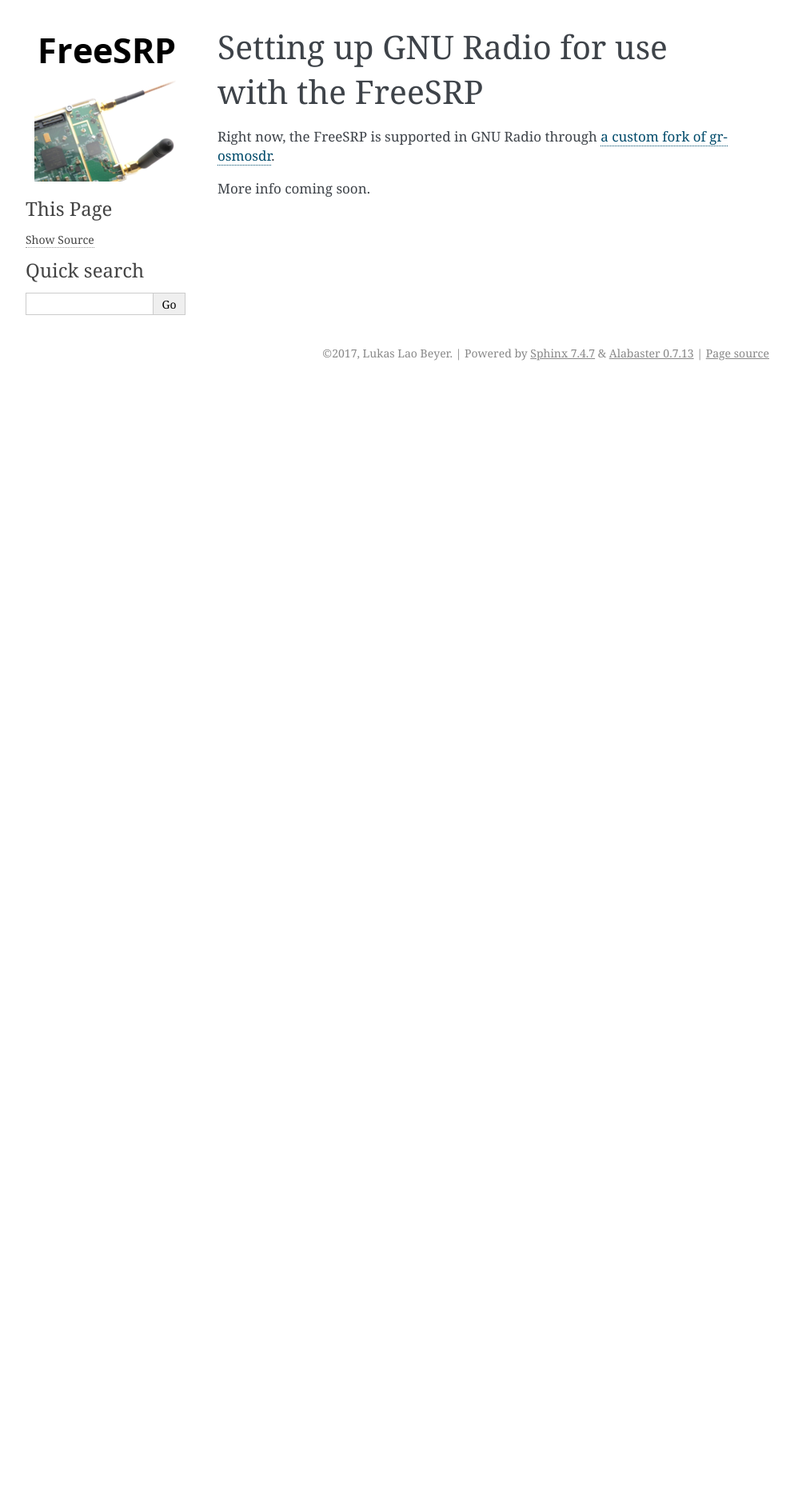
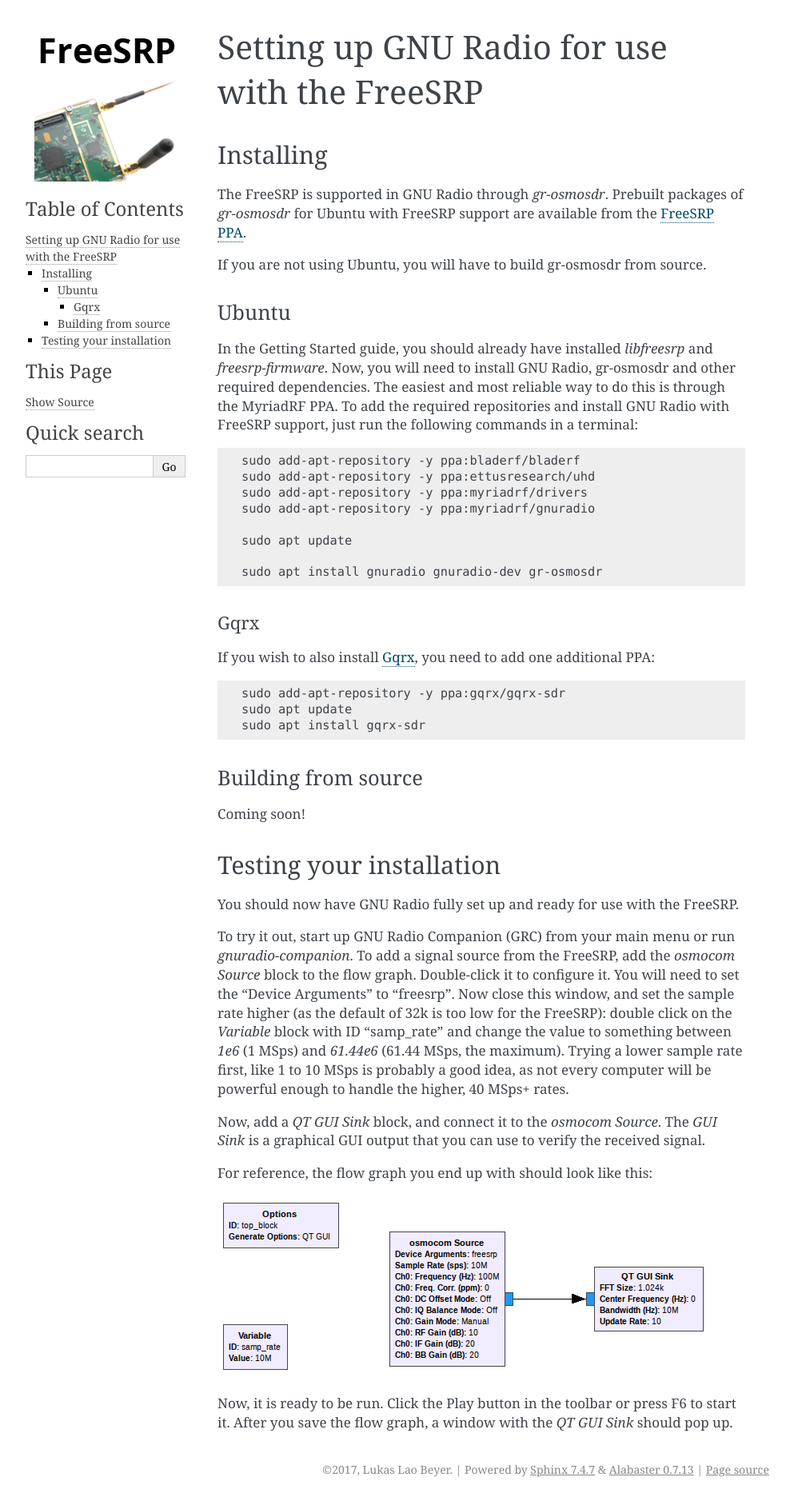
Before and after one commit to FreeSRP/docs, a Sphinx documentation site: the page built from source/freesrp-gnuradio.rst, in a window 1280 px wide. Shown: the whole page at 80% size, without its empty margins (148-1141 px from the left). Built offline with Sphinx 7.4.7, drawn with Linux system fonts in a browser that asks for light colours; formulas are drawn with MathJax 3; before the commit the page ends 900 px from its top, so only the background shows below that.

Commit message:
Add GNU Radio setup guide

```diff
--- a/source/freesrp-gnuradio.rst
+++ b/source/freesrp-gnuradio.rst
@@ -1,6 +1,57 @@
 Setting up GNU Radio for use with the FreeSRP
 =============================================
 
-Right now, the FreeSRP is supported in GNU Radio through `a custom fork of gr-osmosdr <https://github.com/FreeSRP/gr-osmosdr>`_.
+Installing
+----------
 
-More info coming soon.
+The FreeSRP is supported in GNU Radio through `gr-osmosdr`. Prebuilt packages of `gr-osmosdr` for Ubuntu with FreeSRP support are available from the `FreeSRP PPA <https://launchpad.net/~llb/+archive/ubuntu/freesrp>`_.
+
+If you are not using Ubuntu, you will have to build gr-osmosdr from source.
+
+Ubuntu
+++++++
+
+In the Getting Started guide, you should already have installed `libfreesrp` and `freesrp-firmware`. Now, you will need to install GNU Radio, gr-osmosdr and other required dependencies. The easiest and most reliable way to do this is through the MyriadRF PPA. To add the required repositories and install GNU Radio with FreeSRP support, just run the following commands in a terminal:
+
+.. code:: bash
+
+    sudo add-apt-repository -y ppa:bladerf/bladerf
+    sudo add-apt-repository -y ppa:ettusresearch/uhd
+    sudo add-apt-repository -y ppa:myriadrf/drivers
+    sudo add-apt-repository -y ppa:myriadrf/gnuradio
+
+    sudo apt update
+
+    sudo apt install gnuradio gnuradio-dev gr-osmosdr
+
+Gqrx
+****
+
+If you wish to also install `Gqrx <http://gqrx.dk/>`_, you need to add one additional PPA:
+
+.. code:: bash
+
+    sudo add-apt-repository -y ppa:gqrx/gqrx-sdr
+    sudo apt update
+    sudo apt install gqrx-sdr
+
+
+Building from source
+++++++++++++++++++++
+
+Coming soon!
+
+Testing your installation
+-------------------------
+
+You should now have GNU Radio fully set up and ready for use with the FreeSRP.
+
+To try it out, start up GNU Radio Companion (GRC) from your main menu or run `gnuradio-companion`. To add a signal source from the FreeSRP, add the `osmocom Source` block to the flow graph. Double-click it to configure it. You will need to set the "Device Arguments" to "freesrp". Now close this window, and set the sample rate higher (as the default of 32k is too low for the FreeSRP): double click on the `Variable` block with ID "samp_rate" and change the value to something between `1e6` (1 MSps) and `61.44e6` (61.44 MSps, the maximum). Trying a lower sample rate first, like 1 to 10 MSps is probably a good idea, as not every computer will be powerful enough to handle the higher, 40 MSps+ rates.
+
+Now, add a `QT GUI Sink` block, and connect it to the `osmocom Source`. The `GUI Sink` is a graphical GUI output that you can use to verify the received signal.
+
+For reference, the flow graph you end up with should look like this:
+
+.. image:: images/grc_basic_flowgraph.png
+
+Now, it is ready to be run. Click the Play button in the toolbar or press F6 to start it. After you save the flow graph, a window with the `QT GUI Sink` should pop up.
```
Also changed, not shown: source/images/grc_basic_flowgraph.png (added).
